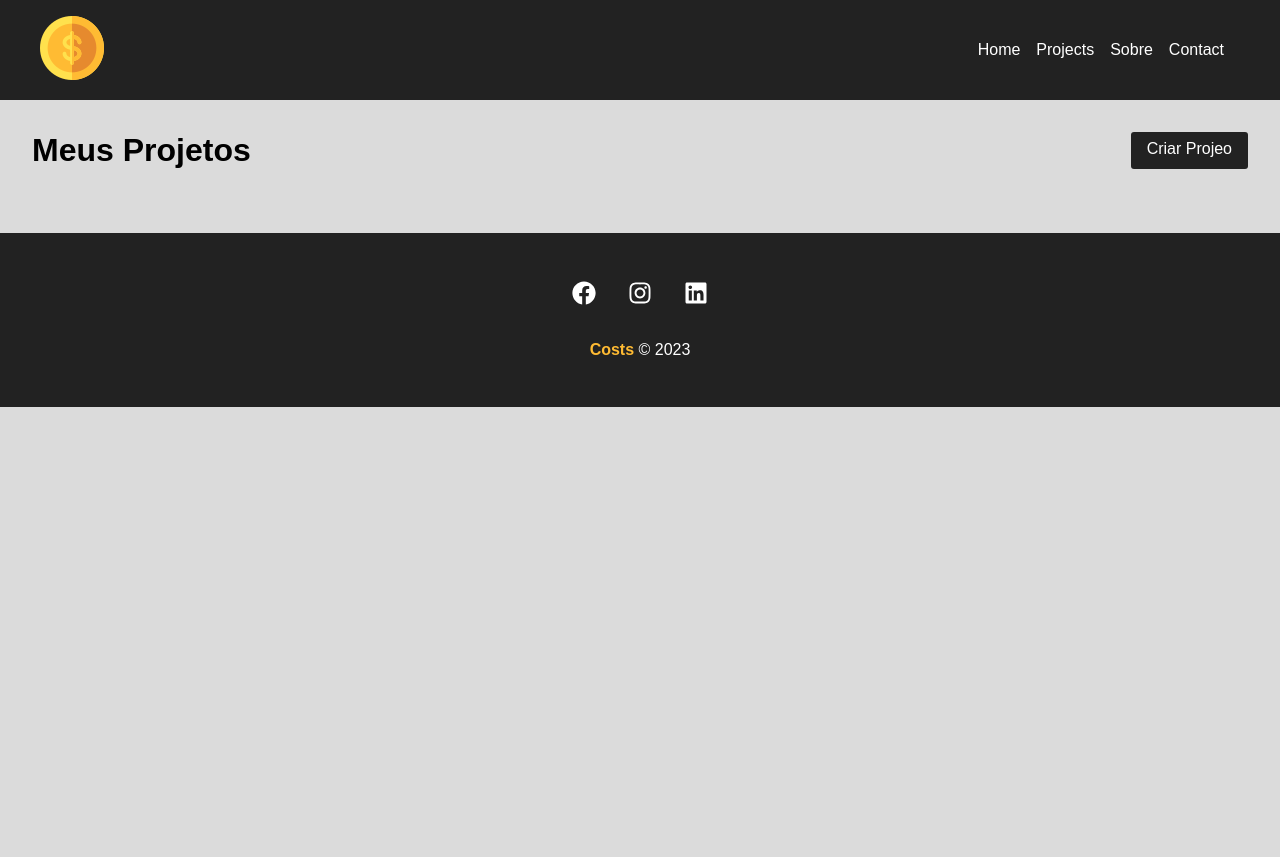
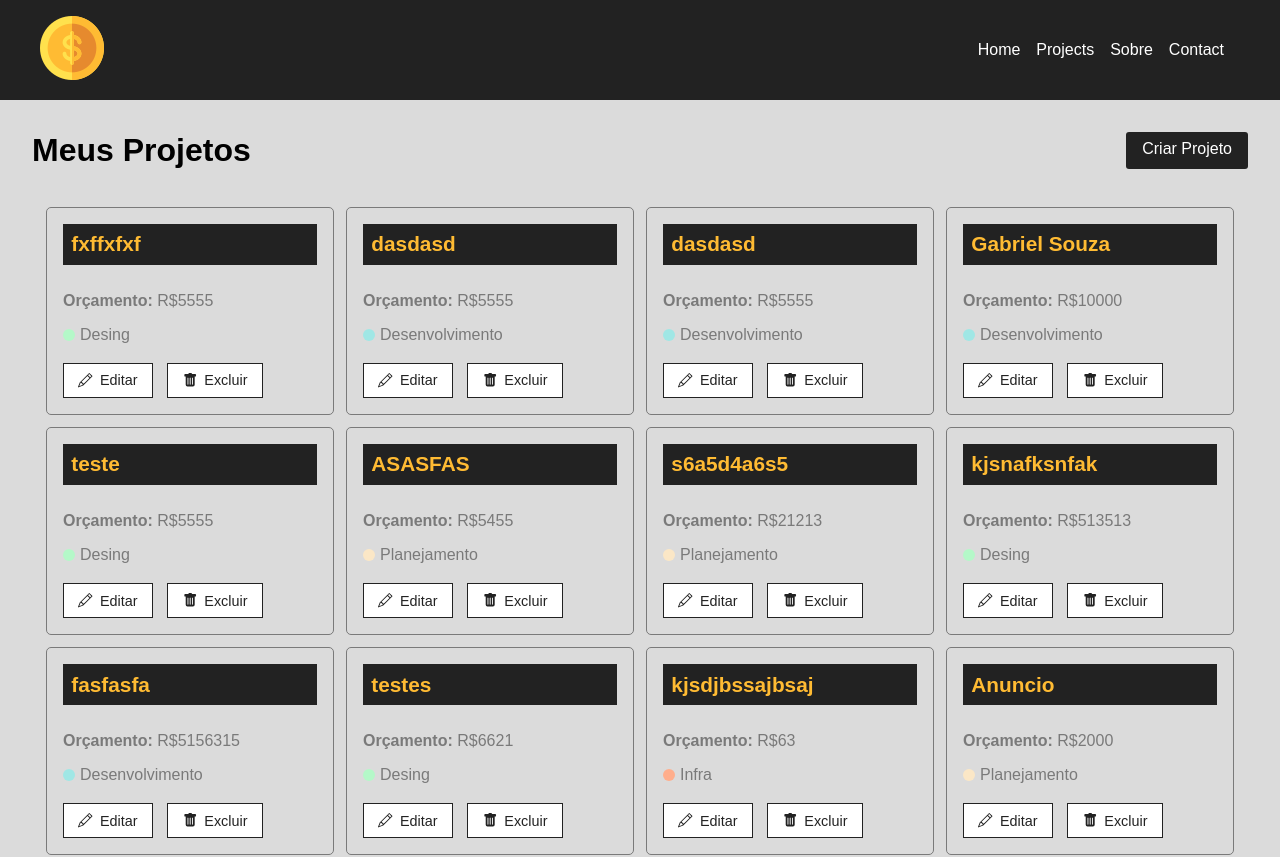
Before and after one commit to Gabr1elSouza/CostReact, a React (Create React App) app: page /projects in a window 1280 px wide. Shown: the top 857 px of the page. Before the commit the page ends 800 px from the top, so only its background shows below. Built offline with nearby package versions, Linux system fonts and the light colour scheme; data requests are answered from the project's data file.

Commit message:
Dashboard

```diff
--- a/db.json
+++ b/db.json
@@ -120,6 +120,17 @@
       "cost": 0,
       "services": [],
       "id": 11
+    },
+    {
+      "name": "Anuncio",
+      "budget": "2000",
+      "category": {
+        "id": "4",
+        "name": "Planejamento"
+      },
+      "cost": 0,
+      "services": [],
+      "id": 12
     }
   ],
   "categories": [
--- /dev/null
+++ b/src/components/Project/ProjectCard.js
@@ -0,0 +1,29 @@
+import styles from './ProjectCard.module.css'
+import { Link } from 'react-router-dom'
+
+import { BsPencil, BsFillTrashFill } from 'react-icons/bs'
+
+function ProjectCard({ id, name, budget, category, handleRemove}){
+
+    return (
+        <div className={styles.project_card}>
+            <h4>{name}</h4>
+            <p>
+                <span>Orçamento:</span> R${budget}
+            </p>
+            <p className={styles.category_text}>
+                <span className={` ${styles[category.toLowerCase()]}`}></span> {category}
+            </p>
+            <div className={styles.project_card_actions}>
+                <Link to='/'>
+                    <BsPencil/> Editar
+                </Link>
+                <button>
+                    <BsFillTrashFill/> Excluir
+                </button>
+            </div>
+        </div>
+    )
+}
+
+export default ProjectCard
--- /dev/null
+++ b/src/components/Project/ProjectCard.module.css
@@ -0,0 +1,86 @@
+.project_card{
+    padding: 1em;
+    border:1px solid #7a7a7a;
+    border-radius: 5px;
+    width: 24%;
+    margin:0.5% ;
+}
+
+.project_card h4{
+    background-color: #222;
+    color: #ffbb33;
+    padding: 0.4em;
+    margin-bottom: 1.3em;
+    font-size: 1.3em;
+}
+
+.project_card p{
+    color: #7a7a7a;
+    margin-bottom: 1em;
+}
+
+.project_card p span{
+    font-weight: bold;
+}
+.category_text{
+    display: flex;
+    align-items: center;
+}
+
+.category_text span{
+    display: block;
+    width: 12px;
+    height: 12px;
+    border-radius: 50%;
+    background-color:#ccc;
+    margin-right: 5px;
+}
+
+.category_text .infra{
+    background-color: #FFAE8C;
+}
+
+.category_text .desenvolvimento{
+    background-color: #A0E7E5;
+}
+
+.category_text .desing{
+    background-color: #b4F8C8;
+}
+
+.category_text .planejamento{
+    background-color: #FBE7C6;
+}
+
+.project_card_actions{
+    margin-top: 1.2em;
+    display: flex;
+    align-items: center;
+}
+
+.project_card_actions a,
+.project_card_actions button{
+    text-decoration: none;
+    border: none;
+    background-color: #fff;
+    color: #222;
+    font-size: .9em;
+    padding: .6em 1em;
+    margin-right: 1em;
+    cursor: pointer;
+    border: 1px solid #222;
+    display: flex;
+    align-items: center;
+    justify-content: center;
+    transition: .5s;
+}
+
+.project_card_actions svg{
+    margin-right: .5em;
+}
+
+.project_card_actions a:hover,
+.project_card_actions button:hover{
+    background-color: #222;
+    color: #ffbb33;
+}
--- a/src/components/pages/Projects.js
+++ b/src/components/pages/Projects.js
@@ -1,11 +1,16 @@
 import Message from "../Layout/Message"
 import LinkButton from '../Layout/LinkButton'
+import ProjectCard from "../Project/ProjectCard"
+
 //hook
 import { useLocation } from "react-router-dom"
+import { useState, useEffect } from "react"
 
 import styles from './Projects.module.css'
 
 function Projects(){
+
+    const [projects, setProjects]= useState([])
 
     const location = useLocation()
     let message = ''
@@ -13,15 +18,38 @@ function Projects(){
         message = location.state.message
 
     }
+
+    useEffect(()=>{
+        fetch('http://localhost:5000/projects',{
+          method: 'GET',
+          headers: {
+            'Content-Type': 'application/json'
+          }
+        }).then((resp)=> resp.json())
+        .then(data =>{
+            // console.log(data)
+            setProjects(data)
+        }).catch((err)=> console.log(err))
+    },[])
+
     return (
         <div className={styles.project_container}>
             <div className={styles.title_container}>
                 <h1>Meus Projetos</h1>
-                <LinkButton to="/newproject" text='Criar Projeo' ></LinkButton>
+                <LinkButton to="/newproject" text='Criar Projeto' ></LinkButton>
             </div>
             {message && <Message type="success" msg={message} />}
             <div className={styles.container}>
-
+                {projects.length > 0 &&
+                projects.map((project)=>(
+                    <ProjectCard
+                    id={project.id}
+                    name={project.name}
+                    budget={project.budget}
+                    category={project.category.name}
+                    key={project.id}
+                    />
+                ))}
             </div>
         </div>
     )
```
